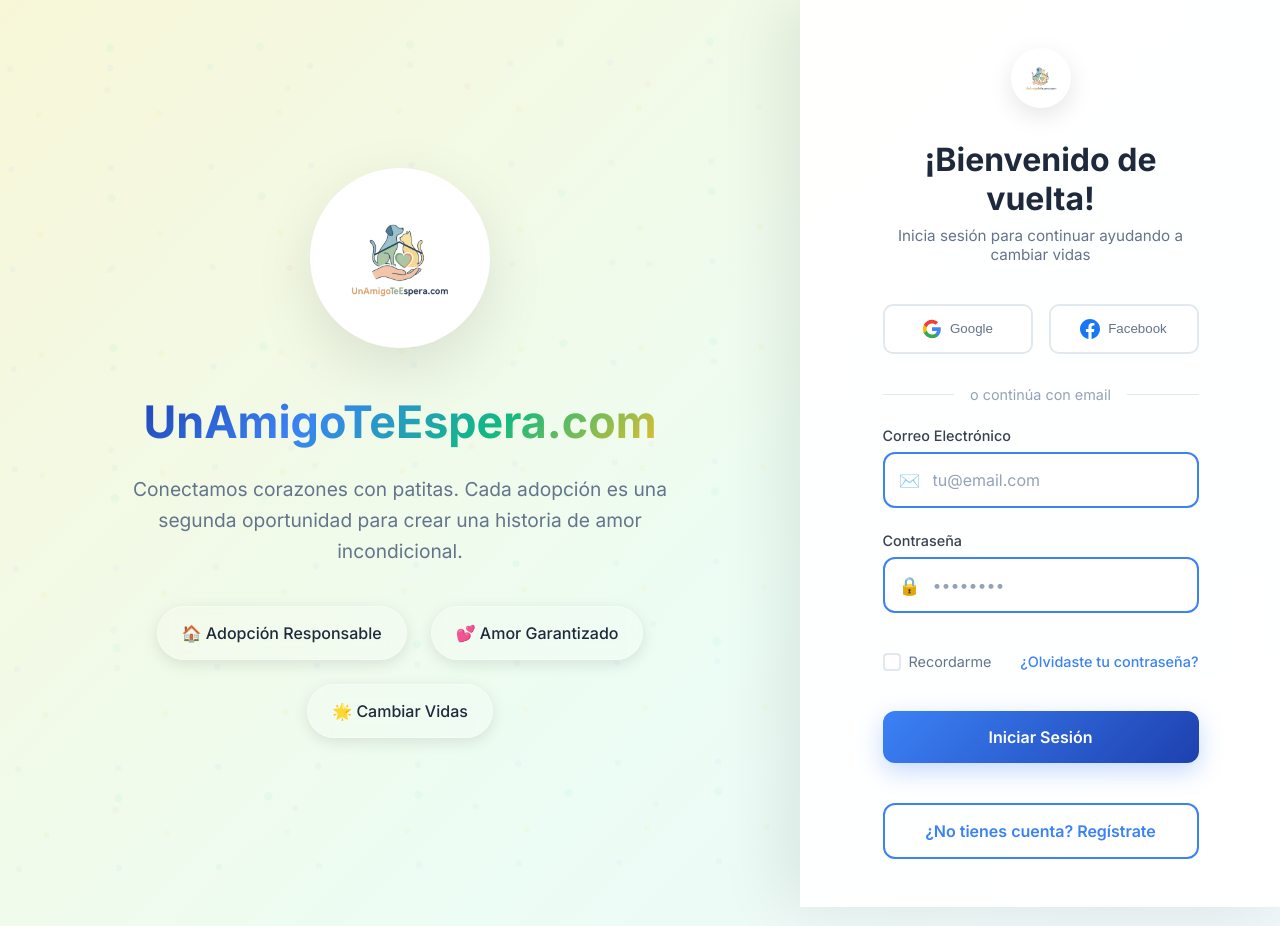
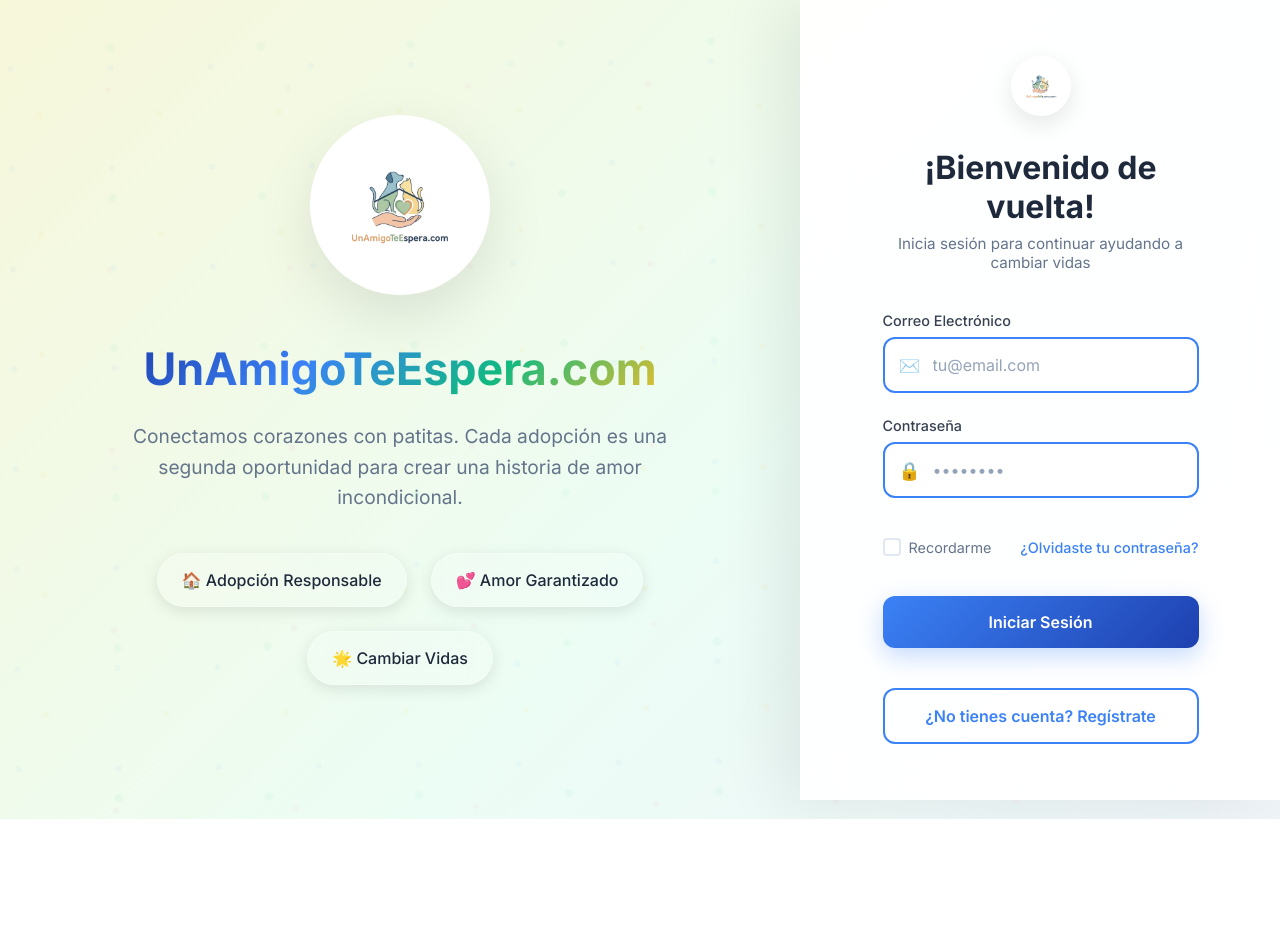
Before and after one commit to UzielS23/UnAmigoTeEspera, a Flask app: page /login in a window 1280 px wide. After the commit the page ends 819 px from the top, so only its background shows below. Run offline with Flask 3, Linux system fonts and the light colour scheme.

Commit message:
solo elimine lo de face y google

```diff
--- a/templates/login.html
+++ b/templates/login.html
@@ -688,28 +688,6 @@
             <!-- Mensajes de estado -->
             <div id="messageContainer"></div>
 
-            <!-- Botones de redes sociales -->
-            <div class="social-buttons">
-                <button class="social-btn google-btn" onclick="socialLogin('Google')" type="button">
-                    <svg width="20" height="20" viewBox="0 0 24 24">
-                        <path fill="#4285F4" d="M22.56 12.25c0-.78-.07-1.53-.2-2.25H12v4.26h5.92c-.26 1.37-1.04 2.53-2.21 3.31v2.77h3.57c2.08-1.92 3.28-4.74 3.28-8.09z"/>
-                        <path fill="#34A853" d="M12 23c2.97 0 5.46-.98 7.28-2.66l-3.57-2.77c-.98.66-2.23 1.06-3.71 1.06-2.86 0-5.29-1.93-6.16-4.53H2.18v2.84C3.99 20.53 7.7 23 12 23z"/>
-                        <path fill="#FBBC05" d="M5.84 14.09c-.22-.66-.35-1.36-.35-2.09s.13-1.43.35-2.09V7.07H2.18C1.43 8.55 1 10.22 1 12s.43 3.45 1.18 4.93l2.85-2.22.81-.62z"/>
-                        <path fill="#EA4335" d="M12 5.38c1.62 0 3.06.56 4.21 1.64l3.15-3.15C17.45 2.09 14.97 1 12 1 7.7 1 3.99 3.47 2.18 7.07l3.66 2.84c.87-2.6 3.3-4.53 6.16-4.53z"/>
-                    </svg>
-                    Google
-                </button>
-                <button class="social-btn facebook-btn" onclick="socialLogin('Facebook')" type="button">
-                    <svg width="20" height="20" viewBox="0 0 24 24" fill="#1877F2">
-                        <path d="M24 12.073c0-6.627-5.373-12-12-12s-12 5.373-12 12c0 5.99 4.388 10.954 10.125 11.854v-8.385H7.078v-3.47h3.047V9.43c0-3.007 1.792-4.669 4.533-4.669 1.312 0 2.686.235 2.686.235v2.953H15.83c-1.491 0-1.956.925-1.956 1.874v2.25h3.328l-.532 3.47h-2.796v8.385C19.612 23.027 24 18.062 24 12.073z"/>
-                    </svg>
-                    Facebook
-                </button>
-            </div>
-
-            <div class="divider">
-                <span>o continúa con email</span>
-            </div>
 
             <!-- Formulario principal -->
             <form class="login-form" onsubmit="return handleSubmit(event)" id="mainForm" novalidate method="post" action="/login">
```
